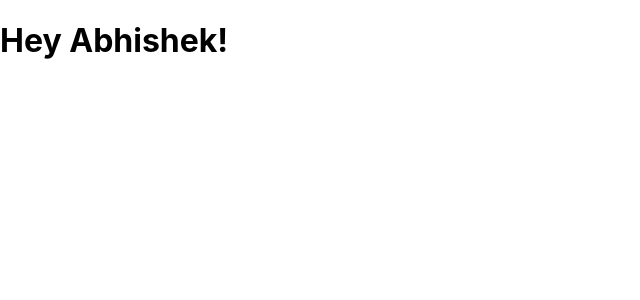
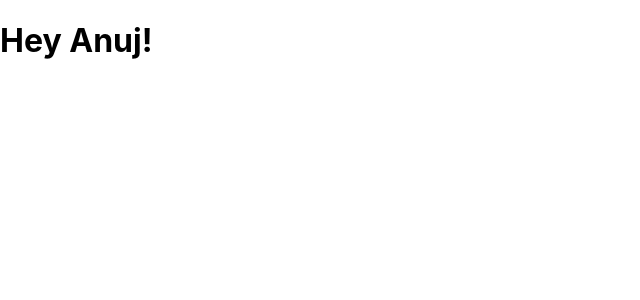
Before and after one commit to abhisheklig84/Demo, a React (Create React App) app: page / in a window 1280 px wide. Shown: the top 300 px of the page, without its empty margins (0-640 px from the left). Built offline with nearby package versions, Linux system fonts and the light colour scheme.

Commit message:
init anuj

```diff
--- a/src/App.js
+++ b/src/App.js
@@ -3,7 +3,7 @@ import React from "react";
 function App() {
     return (
         <div>
-            <h1>Hey Abhishek!</h1>
+            <h1>Hey Anuj!</h1>
         </div>
     );
 }
```
